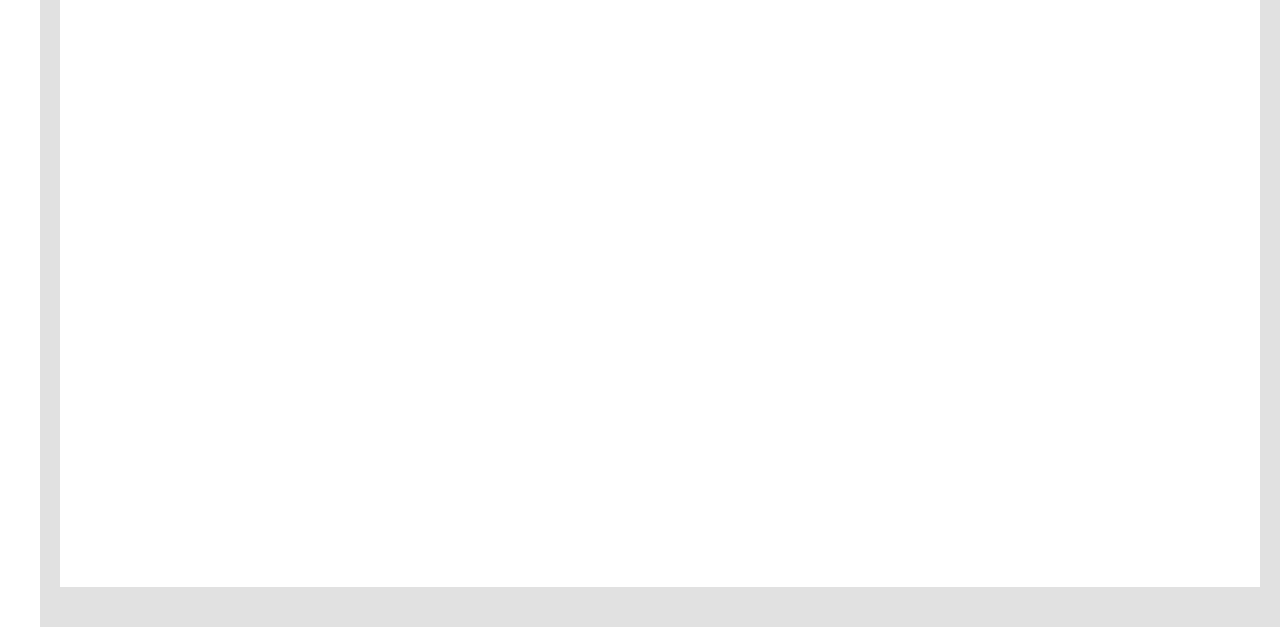
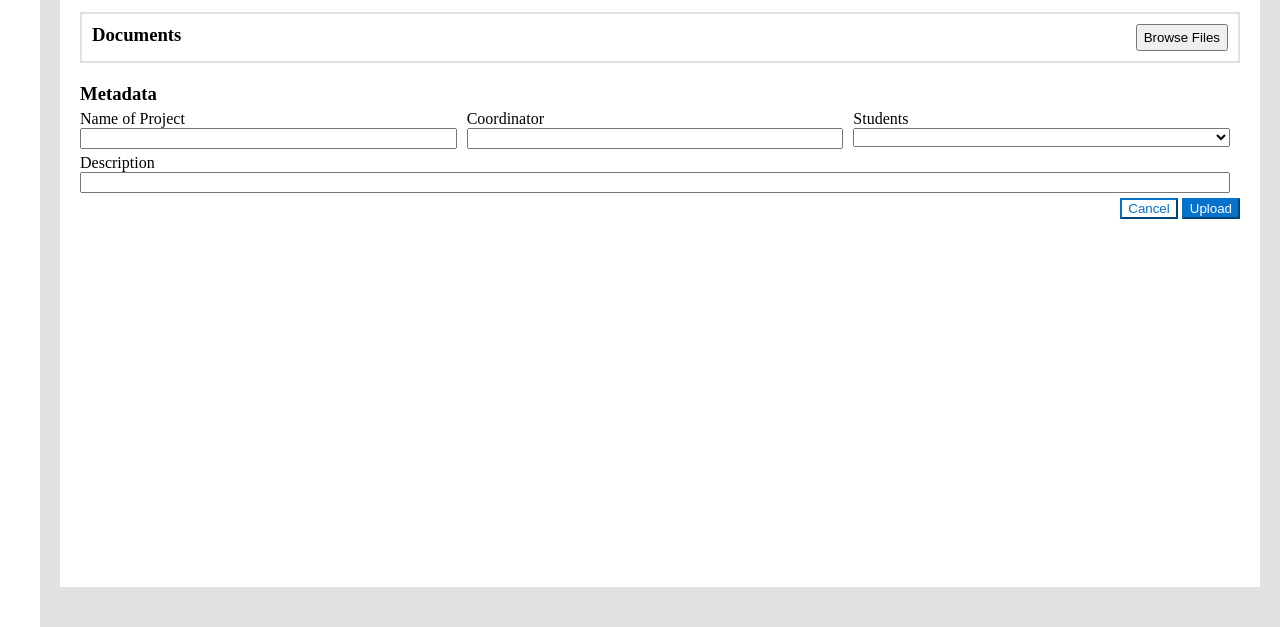
Before and after one commit to JoseDavi/Angular-1, a plain HTML site: page src/index.html at #!/projects/projectRegistration in a window 1280 px wide. Shown: the part 173-800 px from the top of the page. Drawn offline with nearby package versions, Linux system fonts and the light colour scheme; some packages are replaced by stand-ins of ours; some icons are missing.

Commit message:
Creation started

```diff
--- a/src/app/app.css
+++ b/src/app/app.css
@@ -32,3 +32,17 @@
   height: 100%;
   background: white;
 }
+
+.bnt-primary {
+  background: #0672cb;
+  border-color: #0672cb;
+  color: white;
+  cursor: pointer;
+}
+
+.bnt-secondary {
+  background: white;
+  border-color: #0672cb;
+  color: #0672cb;
+  cursor: pointer;
+}
--- a/src/pages/projects/projectRegistration/projectRegistration.css
+++ b/src/pages/projects/projectRegistration/projectRegistration.css
@@ -0,0 +1,34 @@
+.projectsReegistration-main-container {
+  width: calc(100% - 40px);
+  height: calc(100% - 40px);
+  padding: 20px;
+  display: flex;
+  flex-direction: column;
+}
+
+h3 {
+  margin: 0px 0px 5px;
+}
+
+.projectRegistration-documents {
+  margin: 20px 0px;
+  display: flex;
+  justify-content: space-between;
+  border: solid 2px #e1e1e1;
+  padding: 10px;
+}
+
+.projectRegistration-form {
+  display: grid;
+  grid-template-columns: repeat(auto-fit, minmax(30%, 1fr));
+}
+
+.f4 {
+  grid-column: 1 / 4;
+}
+
+.element {
+  display: flex;
+  flex-direction: column;
+  padding-right: 10px;
+}
--- a/src/pages/projects/projectRegistration/projectRegistration.html
+++ b/src/pages/projects/projectRegistration/projectRegistration.html
@@ -1,3 +1,64 @@
-<div ng-controller="projectRegistrationController" class="main-container">
-    <h1>projectRegistration is working</h1>
+<div
+  ng-controller="projectRegistrationController"
+  class="projectsReegistration-main-container"
+>
+  <div>
+    <h3>New Project</h3>
+    <span
+      >Upload new documents reeferring to the projects and fill in the detail
+      fields.
+    </span>
+  </div>
+
+  <div class="projectRegistration-documents">
+    <h3>Documents</h3>
+    <button
+      class="dds__button dds__button--secondary dds__button--md dds__file-input__button"
+      ng-click="click()"
+    >
+      <input
+        hidden
+        id="file-input-document"
+        type="file"
+        onchange="angular.element(this).scope().inputFileChange(this)"
+      />
+      <i class="dds__icon dds__icon--upload"></i>
+      Browse Files
+    </button>
+  </div>
+  <div>
+    <h3>Metadata</h3>
+    <form class="projectRegistration-form">
+      <div class="element">
+        <label>Name of Project</label>
+        <input type="text" ng-model="project.name" required />
+      </div>
+
+      <div class="element">
+        <label>Coordinator</label>
+        <input type="text" ng-model="project.coordinator" required />
+      </div>
+
+      <div class="element">
+        <label>Students</label>
+        <select
+          ng-model="project.student"
+          ng-options="student.name for student in students"
+        ></select>
+      </div>
+
+      <div class="element f4">
+        <label>Description</label>
+        <input type="text" ng-model="project.description" />
+      </div>
+    </form>
+    <div style="text-align: end">
+      <button class="bnt-secondary" type="button" ng-click="cancel()">
+        Cancel
+      </button>
+      <button class="bnt-primary" type="button" ng-click="upload()">
+        Upload
+      </button>
+    </div>
+  </div>
 </div>
--- a/src/pages/projects/projectRegistration/projectRegistration.js
+++ b/src/pages/projects/projectRegistration/projectRegistration.js
@@ -1,3 +1,53 @@
-angular.module("appExemplo").controller("projectRegistrationController", function () {
+angular
+  .module("appExemplo")
+  .controller("projectRegistrationController", function ($scope) {
+    $scope.project = {
+      name: "",
+      coordinator: "",
+      student: "",
+      description: "",
+      document: "",
+    };
 
-});
+    $scope.students = [
+      {
+        name: "Jose Davi",
+        id: 1,
+      },
+      {
+        name: "Rafael",
+        id: 2,
+      },
+      {
+        name: "Ennyo",
+        id: 3,
+      },
+    ];
+
+    $scope.documents = [];
+
+    $scope.cancel = function () {
+      $scope.project = {
+        name: "",
+        coordinator: "",
+        student: "",
+        description: "",
+        document: "",
+      };
+    };
+
+    $scope.upload = function () {
+      console.log($scope.project);
+    };
+
+    $scope.click = function () {
+      document.getElementById("file-input-document").click();
+    };
+
+    $scope.inputFileChange = function (element) {
+      const file = element.files[0];
+      console.log(file);
+      $scope.documents = element.files;
+      $scope.project.document = file;
+    };
+  });
```
